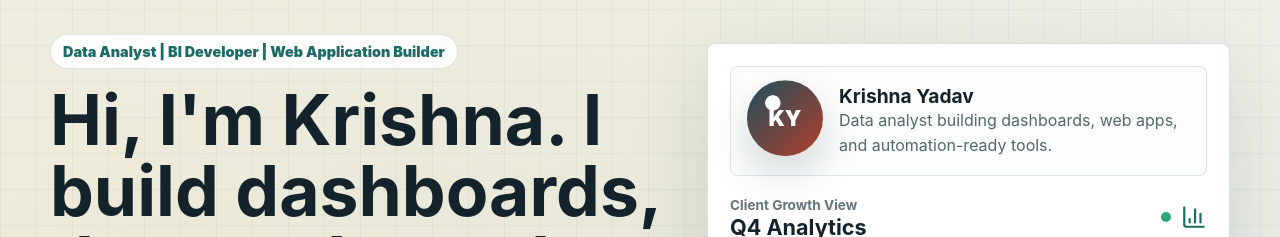
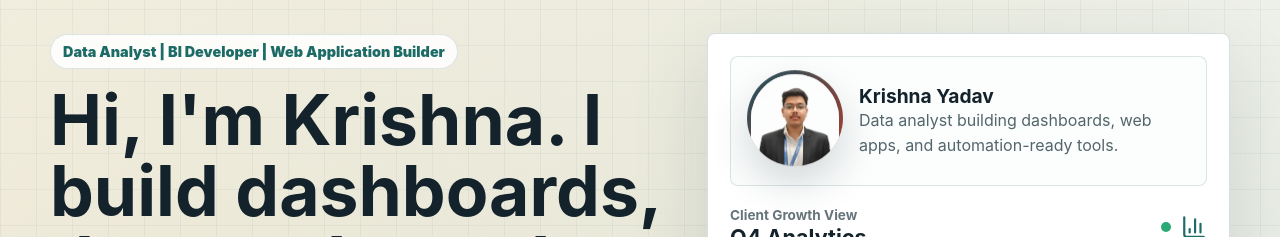
Before and after one commit to krishnayadav0218/data-analyst-portfolio, a React (Vite) app: page / in a window 1280 px wide. Shown: the part 135-372 px from the top of the page. Built offline with nearby package versions, Linux system fonts and the light colour scheme; no server answers.

Commit message:
Add professional profile photo

```diff
--- a/src/App.css
+++ b/src/App.css
@@ -280,22 +280,25 @@ h3 {
 
 .avatar-orbit {
   display: grid;
-  width: 76px;
-  height: 76px;
-  flex: 0 0 76px;
+  width: 88px;
+  height: 88px;
+  flex: 0 0 88px;
   place-items: center;
   border-radius: 999px;
-  background:
-    radial-gradient(circle at 34% 30%, #ffffff 0 10%, transparent 11%),
-    linear-gradient(135deg, #1d4f5d, #b33f2b);
+  padding: 4px;
+  background: linear-gradient(135deg, #1d4f5d, #b33f2b);
   box-shadow: 0 18px 38px rgba(26, 54, 62, 0.18);
   animation: avatar-float 4s ease-in-out infinite;
+  overflow: hidden;
 }
 
-.avatar-orbit span {
-  color: #ffffff;
-  font-size: 1.35rem;
-  font-weight: 950;
+.avatar-orbit img {
+  width: 100%;
+  height: 100%;
+  border-radius: inherit;
+  object-fit: cover;
+  object-position: center top;
+  background: #ffffff;
 }
 
 .avatar-panel strong,
--- a/src/App.jsx
+++ b/src/App.jsx
@@ -229,7 +229,7 @@ function App() {
         <div className="dashboard-visual" aria-label="Analytics dashboard preview">
           <div className="avatar-panel" aria-label="Krishna profile avatar">
             <div className="avatar-orbit">
-              <span>KY</span>
+              <img src="/krishna-yadav-profile.jpeg" alt="Krishna Yadav professional portrait" />
             </div>
             <div>
               <strong>Krishna Yadav</strong>
```
Also changed, not shown: public/krishna-yadav-profile.jpeg (added).
